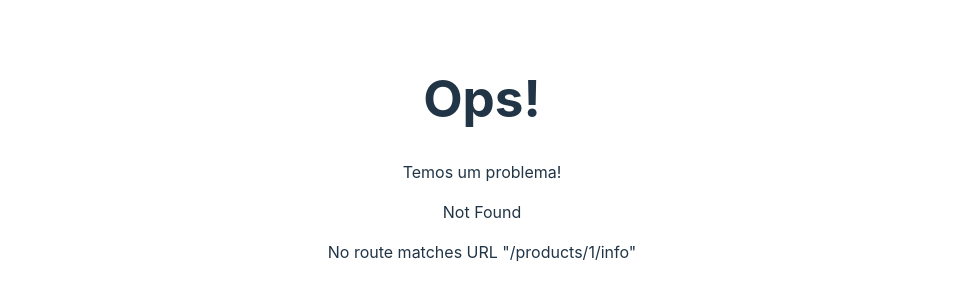
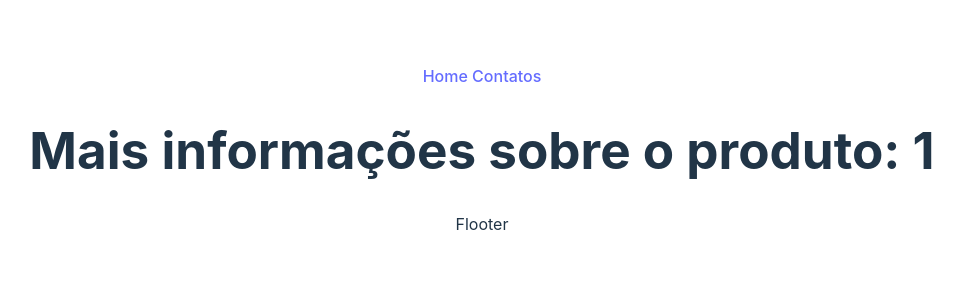
Before and after one commit to Matlima/Router, a React (Vite) app: page /products/1/info in a window 1280 px wide. Before the commit this address had no page. Shown: the part 242-542 px from the top of the page, without its empty margins (158-1121 px from the left). Built offline with nearby package versions, Linux system fonts and the light colour scheme.

Commit message:
Rotas aninhadas para informações adicionais do produto

```diff
--- /dev/null
+++ b/src/routes/Info.jsx
@@ -0,0 +1,15 @@
+import React from 'react'
+import { useParams } from "react-router-dom"
+
+const Info = () => {
+
+    const { id } = useParams();
+
+    return (
+    <div>
+        <h1>Mais informações sobre o produto: {id} </h1>
+    </div>
+  )
+}
+
+export default Info
--- a/src/routes/Product.jsx
+++ b/src/routes/Product.jsx
@@ -1,6 +1,6 @@
 import { useFetch } from "../hooks/useFetch"
 
-import { useParams } from "react-router-dom";
+import { useParams, Link } from "react-router-dom";
 
 const Product = () => {
 
@@ -18,6 +18,8 @@ const Product = () => {
         <div>
             <h1>{product.name}</h1>
             <p>R${product.price}</p>
+            {/* 8 - nested route | Rota dinamica */}
+            <Link to={`/products/${product.id}/info`}>Mais informações</Link>
         </div>
 
     </div>
```
Also changed, not shown: src/main.jsx (+9 -0 lines).
